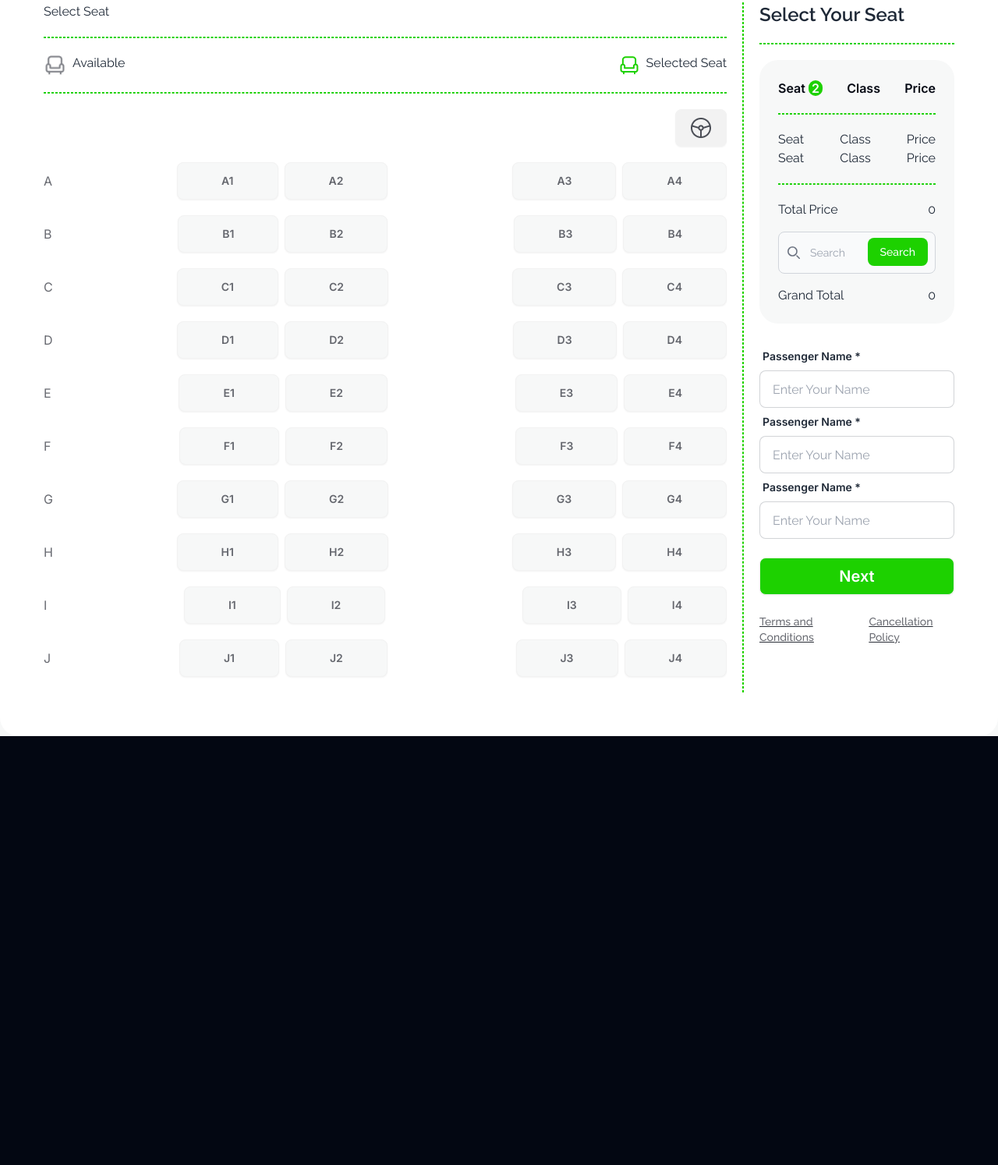
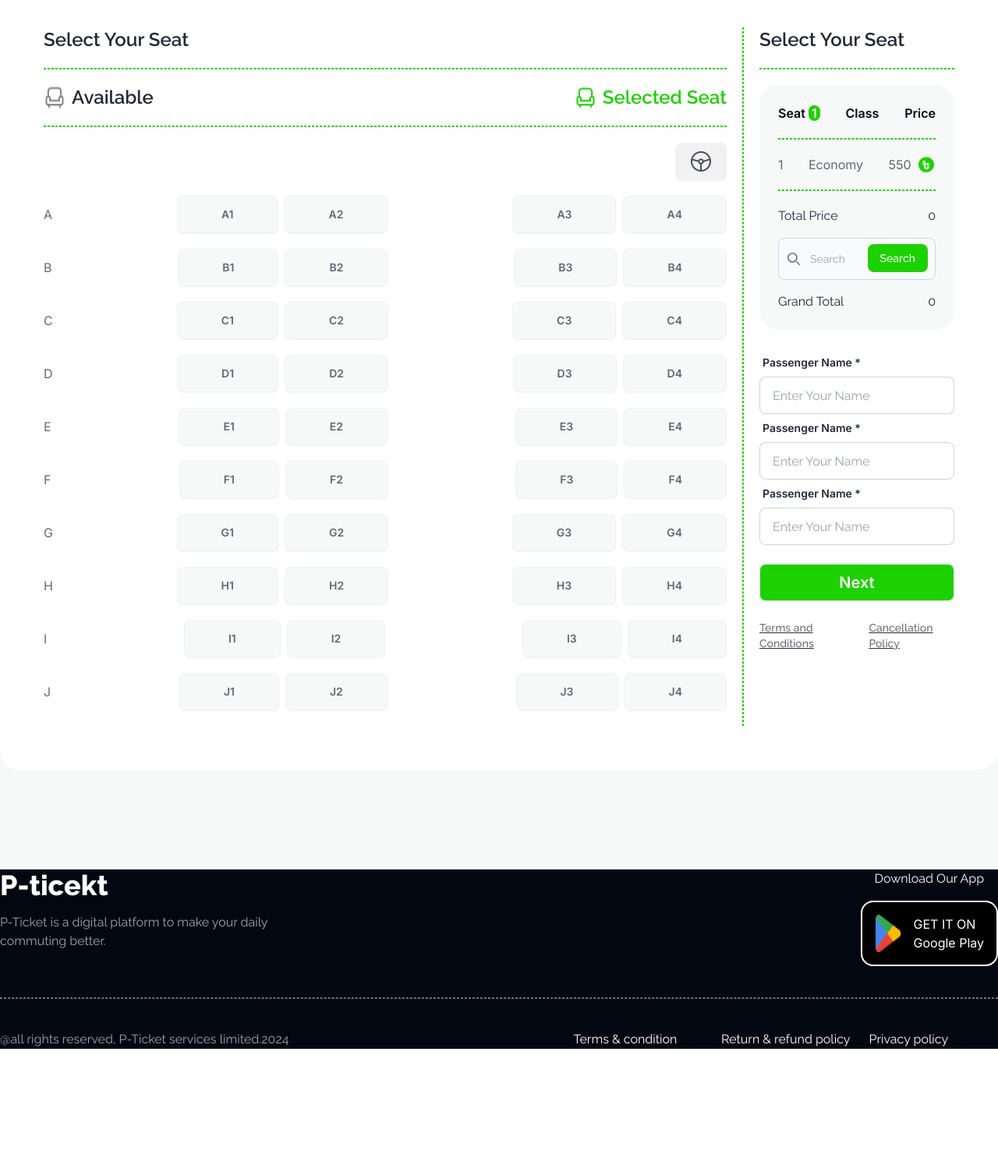
Before and after one commit to AurnobOnWeb/Assignment-5-Ticket, a plain HTML site: page index.html in a window 1280 px wide. Shown: the part 2169-3663 px from the top of the page at 78% size. After the commit the page ends 3514 px from the top, so only its background shows below. Drawn offline with nearby package versions, Linux system fonts and the light colour scheme.

Commit message:
Design Completed

```diff
--- a/index.html
+++ b/index.html
@@ -206,7 +206,8 @@
     <main
       class="bg-[#F7F8F8] rounded-t-[120px] border-t-4 border-primary p-4 lg:p-0"
     >
-      <section class="container mx-auto mt-24">
+      <section class="container mx-auto mt-32">
+        <!-- Header Of ticket -->
         <div class="flex justify-center flex-col items-center">
           <h1 class="text-5xl font-extrabold mb-6">Ph Prosadds</h1>
           <p class="text-dark-100 text-xl w-[80%] lg:w-[60%] text-center">
@@ -214,7 +215,7 @@
             app. The integrated testing features allow for a streamlined .
           </p>
         </div>
-
+        <!-- Ticket Description -->
         <div
           class="bg-white rounded-3xl p-4 lg:p-14 mt-10 w-full flex flex-col lg:flex-row"
         >
@@ -276,19 +277,20 @@
           </div>
         </div>
 
+        <!-- Seat Selecting -->
         <div
           class="bg-white rounded-3xl p-4 lg:p-14 mt-10 w-full grid grid-cols-1 lg:grid-cols-4"
         >
           <div class="col-span-3">
-            <h1>Select Seat</h1>
+            <h1 class="text-2xl font-semibold">Select Your Seat</h1>
             <hr
               class="h-[1px] w-full border border-dashed border-primary my-5"
             />
             <div class="flex justify-between">
-              <div class="flex gap-2">
+              <div class="flex gap-2 text-2xl font-semibold">
                 <img src="images/seat-gray.png" alt="" />Available
               </div>
-              <div class="flex gap-2">
+              <div class="flex gap-2 text-2xl font-semibold text-primary">
                 <img src="images/seat-green.png" alt="" /> Selected Seat
               </div>
             </div>
@@ -337,7 +339,7 @@
               </div>
             </div>
             <div
-              class="flex items-center justify-between my-5 text-dark-100 font-inter gap-1 gap-1"
+              class="flex items-center justify-between my-5 text-dark-100 font-inter gap-1"
             >
               <span>B</span>
               <div class="flex gap-2">
@@ -653,7 +655,7 @@
                     <li>
                       Seat
                       <span class="bg-primary text-white rounded-3xl px-1"
-                        >2</span
+                        >1</span
                       >
                     </li>
                     <li>Class</li>
@@ -662,16 +664,14 @@
                   <hr
                     class="h-[1px] w-full border border-dashed border-primary my-5"
                   />
-                  <ul class="flex justify-between">
-                    <li>Seat</li>
-                    <li>Class</li>
-                    <li>Price</li>
+                  <ul class="flex justify-between font-inter text-dark-100">
+                    <li>1</li>
+                    <li>Economy</li>
+                    <li class="flex gap-2">
+                      550 <img src="images/fare.png" alt="" class="h-6" />
+                    </li>
                   </ul>
-                  <ul class="flex justify-between">
-                    <li>Seat</li>
-                    <li>Class</li>
-                    <li>Price</li>
-                  </ul>
+
                   <hr
                     class="h-[1px] w-full border border-dashed border-primary my-5"
                   />
@@ -779,8 +779,47 @@
           </div>
         </div>
       </section>
+      <div class="h-32"></div>
     </main>
-    <footer class="bg-dark h-[550px]"></footer>
+    <!-- Footer  Section-->
+    <footer class="bg-dark py-28 px-12 lg:p-0">
+      <div class="container mx-auto">
+        <div
+          class="text-white flex justify-between flex-col md:flex-row mb-10 lg:mb-0"
+        >
+          <div class="space-y-4">
+            <h1 class="text-4xl font-extrabold">P-ticekt</h1>
+            <p class="text-gray-400 lg:w-[400px]">
+              P-Ticket is a digital platform to make your daily commuting
+              better.
+            </p>
+          </div>
+          <div class="space-y-4">
+            <h1 class="text-center">Download Our App</h1>
+            <div
+              class="flex border-2 border-white bg-black rounded-2xl p-4 gap-4"
+            >
+              <img src="images/playstore.png" alt="" />
+              <div class="font-inter">
+                <p>GET IT ON</p>
+                <h1>Google Play</h1>
+              </div>
+            </div>
+          </div>
+        </div>
+        <hr class="h-[1px] w-full border border-dashed border-gray-500 my-10" />
+        <div class="flex justify-between flex-col lg:flex-row">
+          <div class="text-gray-400 mb-10 lg:mb-0">
+            @all rights reserved, P-Ticket services limited.2024
+          </div>
+          <ul class="grid grid-cols-3 gap-6 text-white">
+            <li>Terms & condition</li>
+            <li>Return & refund policy</li>
+            <li>Privacy policy</li>
+          </ul>
+        </div>
+      </div>
+    </footer>
     <script src="js/main.js"></script>
   </body>
 </html>
```
